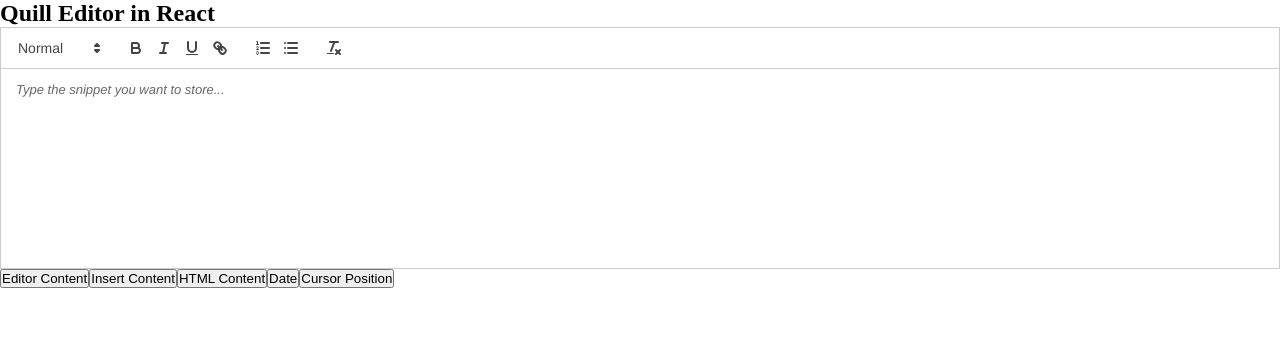
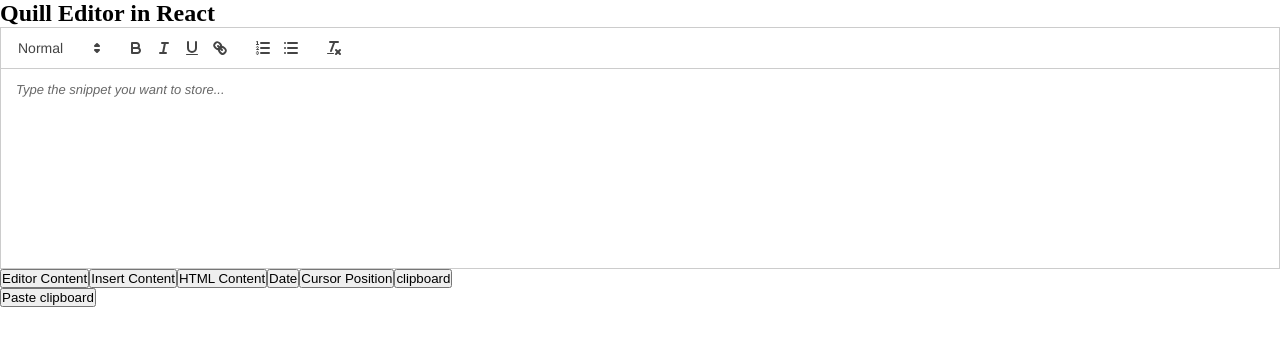
Before and after one commit to Cipher-30/Shorthand, a React (Vite) app: page / in a window 1280 px wide. Shown: the top 346 px of the page. Built offline with nearby package versions, Linux system fonts and the light colour scheme.

Commit message:
add clipboard

```diff
--- a/src/App.jsx
+++ b/src/App.jsx
@@ -83,6 +83,62 @@
     return position;
   }
 
+  //content from clipboard
+  function getClipboard () {
+    let data ;
+     navigator.clipboard.readText()
+      .then ( (text) => { console.log(text);
+              data  = text; })
+      .catch( (err) => { console.error("Failed to read clipboard:", err)})
+
+       return data;
+
+
+  }
+
+
+
+  function pasteClipboardText() {
+    if (!quillRef.current) {
+      console.error("Quill editor is not initialized.");
+      return;
+    }
+
+    navigator.clipboard.readText().then((clipboardText) => {
+      if (!clipboardText) {
+        console.warn("Clipboard is empty.");
+        return;
+      }
+
+      //current cursor position
+      const selection = quillRef.current.getSelection();
+
+      // Fallback to end
+      const index = selection ? selection.index : quillRef.current.getLength();
+
+      // Insert clipboard text
+      quillRef.current.insertText(index, clipboardText);
+
+    }).catch((err) => {
+      console.error("Failed to read clipboard:", err);
+    });
+  }
+
+
+
+
+
+
+
+
+
+
+
+
+
+
+
+
 
 
 
@@ -116,6 +172,13 @@
       <button onClick={getHTMLcontent}> HTML Content </button>
     <button onClick={insertDate}> Date</button>
     <button onClick={getCursorPosition}> Cursor Position</button>
+    <button onClick={getClipboard} > clipboard</button>
+
+
+
+    <div>
+      <button onClick={pasteClipboardText}>Paste clipboard</button>
+    </div>
     </>
   );
 }
```
